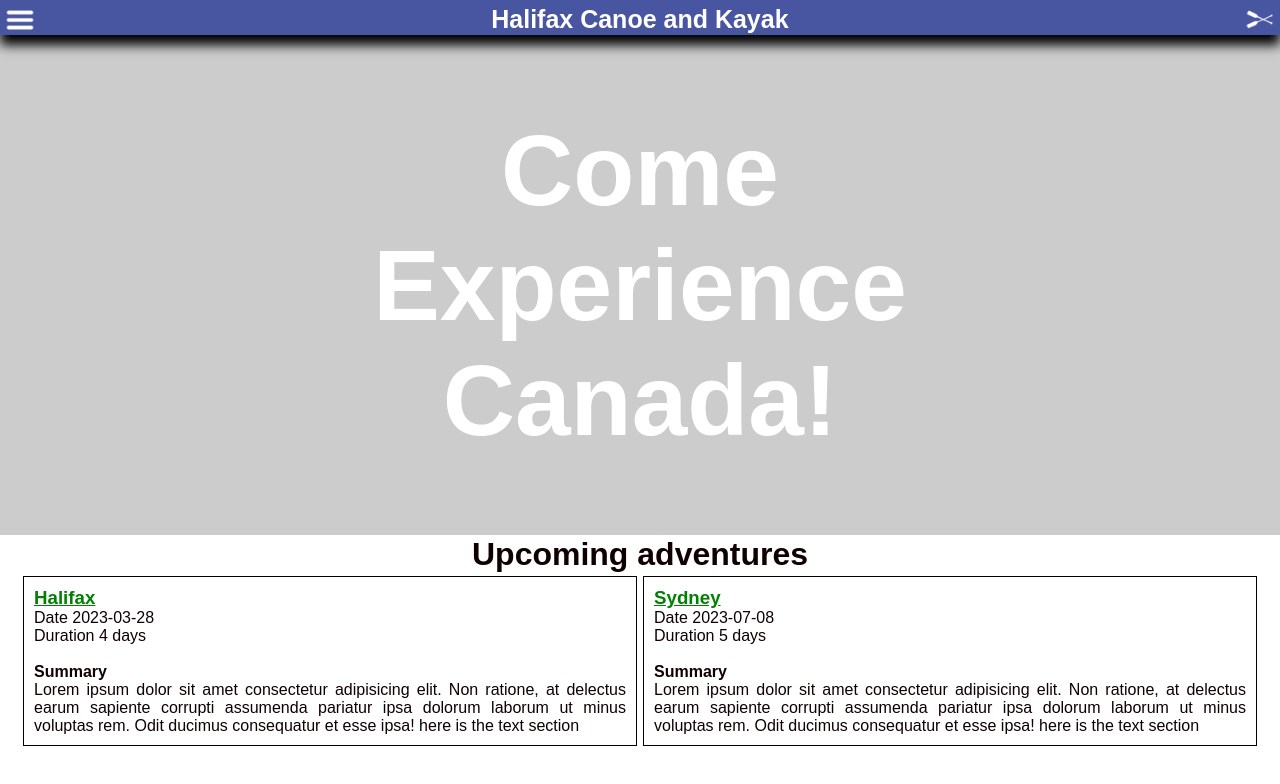
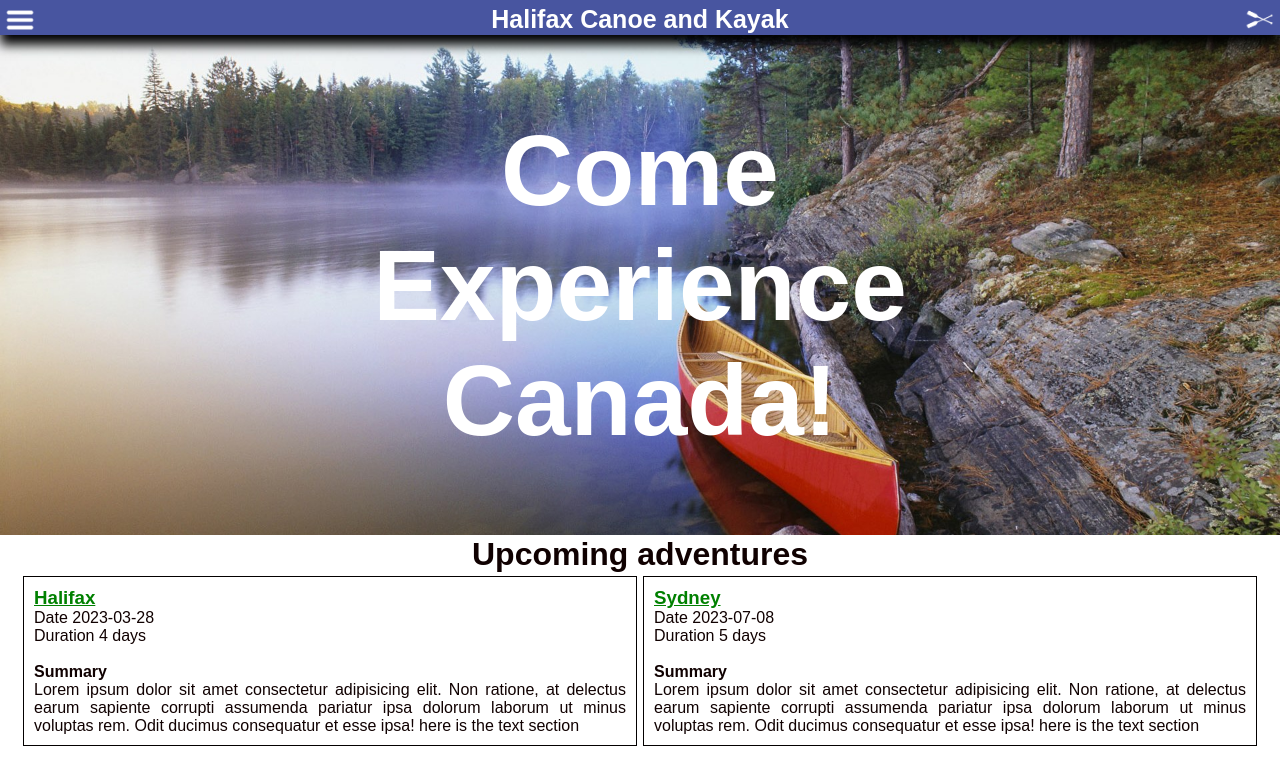
Before and after one commit to newfoundlandknight/project_1, a plain HTML site: page index.html in a window 1280 px wide. Drawn offline with nearby package versions, Linux system fonts and the light colour scheme.

Commit message:
modified:   css/new_style.css

```diff
--- a/css/new_style.css
+++ b/css/new_style.css
@@ -7,7 +7,7 @@
 }
 #main {
   position: relative;
-  background-image: url("./images/canoe.jpg");
+  background-image: url("../images/canoe.jpg");
   background-color: #ccc;
   height: 500px;
   width: 100%;
```
